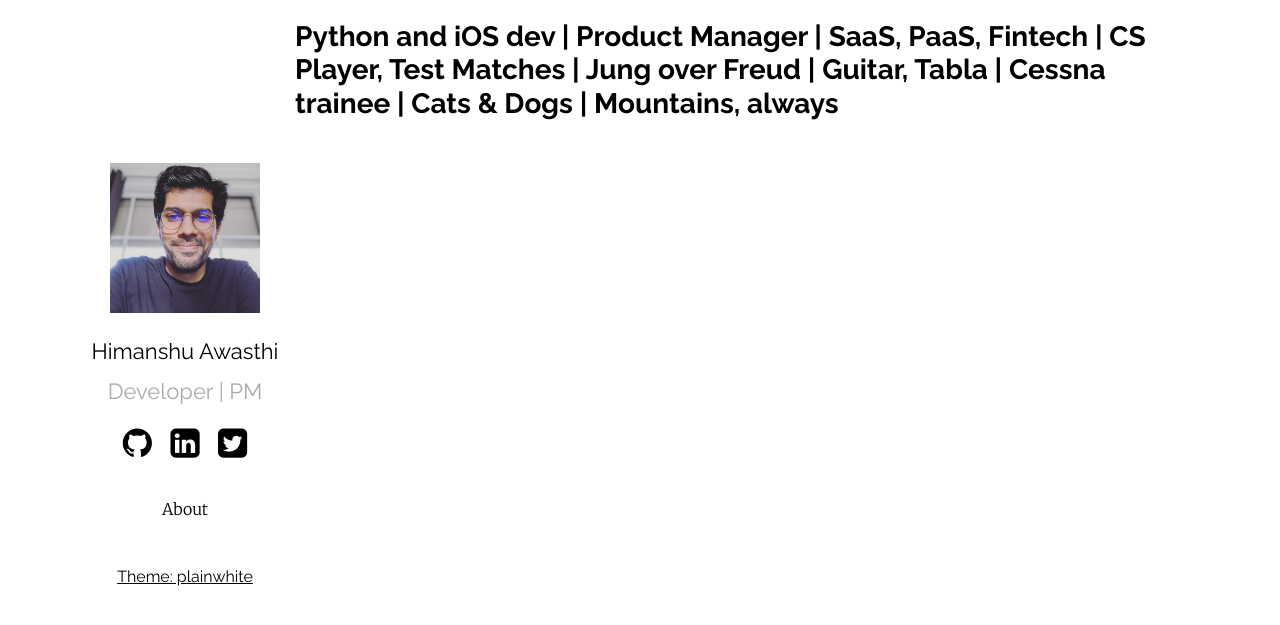
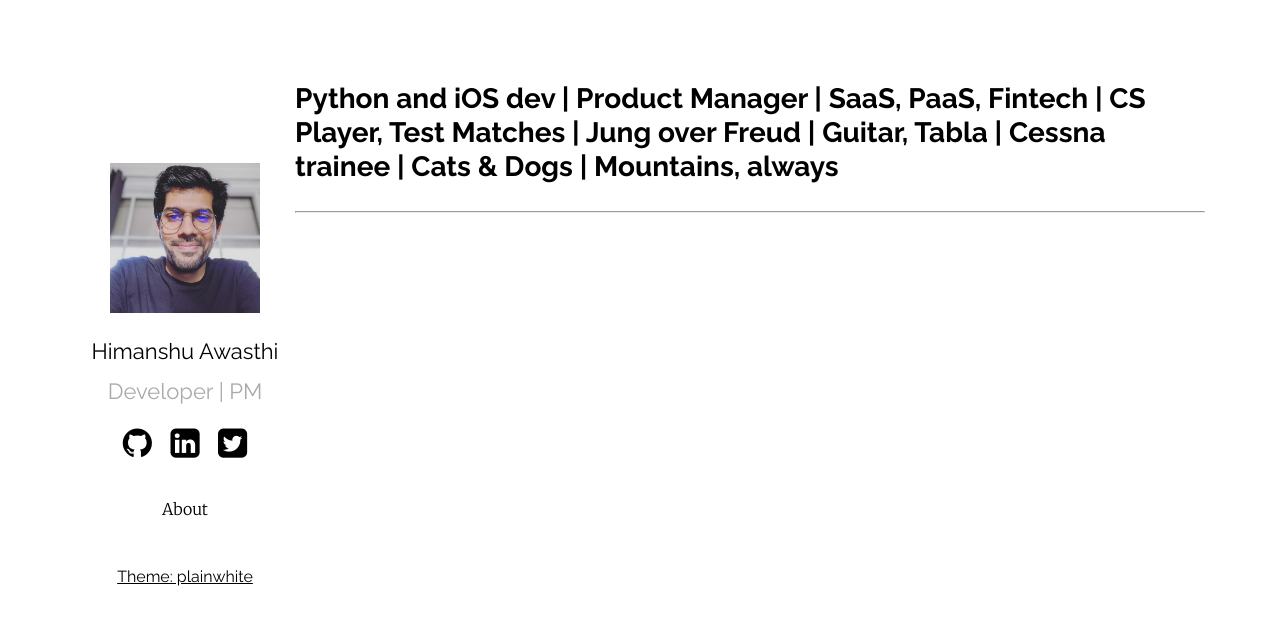
Before and after one commit to 89hardy/89hardy.github.io, a Jekyll site: the page built from about.md, in a window 1280 px wide. Shown: the top 625 px of the page. Built offline with Jekyll 4.4.1, drawn with Linux system fonts in a browser that asks for light colours.

Commit message:
Update about.md

```diff
--- a/about.md
+++ b/about.md
@@ -1,5 +1,7 @@
 ---
 layout: default
 ---
-
-<h2 class="post-title">Python and iOS dev | Product Manager | SaaS, PaaS, Fintech | CS Player, Test Matches | Jung over Freud | Guitar, Tabla | Cessna trainee | Cats & Dogs | Mountains, always</h2>
+<br>
+<br>
+<h3 class="post-title">Python and iOS dev | Product Manager | SaaS, PaaS, Fintech | CS Player, Test Matches | Jung over Freud | Guitar, Tabla | Cessna trainee | Cats & Dogs | Mountains, always</h3>
+<hr>
```
